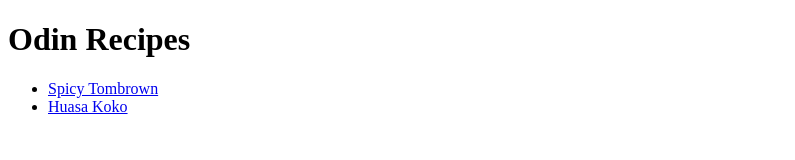
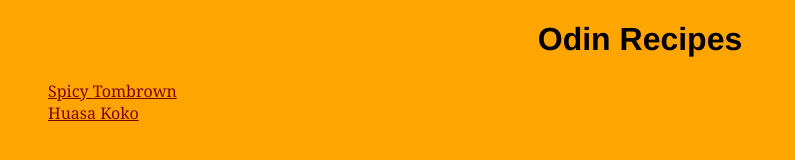
Before and after one commit to nuhuodin/odin-recipes, a plain HTML site: page index.html in a window 1280 px wide. Shown: the whole page, without its empty margins (0-795 px from the left). Drawn offline with Linux system fonts and the light colour scheme.

Commit message:
Edit index.html files and add some basic styling

```diff
--- a/index.html
+++ b/index.html
@@ -3,12 +3,13 @@
     <head>
         <title>Odinite Recipes</title>
         <meta charset="utf-8">
+        <link rel="stylesheet" href="styles.css">
     </head>
     <body>
         <h1>Odin Recipes</h1>
-        <ul>
-            <li><a href="recipes/tombrown.html" target="_blank" rel="noopener noreferrer">Spicy Tombrown</a></li>
-            <li><a href="recipes/koko.html" target="_blank" rel="noopener noreferrer">Huasa Koko</li>
-        </ul>
+	        <ul>
+                <li><a class="tomake" href="recipes/tombrown.html" target="_blank" rel="noopener noreferrer">Spicy Tombrown</a></li>
+                <li><a class="tomake" href="recipes/koko.html" target="_blank" rel="noopener noreferrer">Huasa Koko</li>
+            </ul>
     </body>
 </html>
--- /dev/null
+++ b/recipes/styles.css
@@ -0,0 +1,15 @@
+h1 {
+    color: blue;
+    font-family: fantasy;
+    font-size: 25px;
+    background-color: #002344;
+}
+
+h3 {
+  color: #005588;
+  font-weight: bold;
+}
+
+ul {
+  list-style-type: none;
+}
--- /dev/null
+++ b/styles.css
@@ -0,0 +1,18 @@
+body {
+    background-color: orange;
+    font-family: Helvetica, sans-serif;
+}
+
+h1 {
+    text-align: center;
+}
+
+.tomake {
+    font-size: medium;
+    color: #800000;
+    font-family: georgia, palatino, times, sans-serif;
+}
+
+ul {
+    list-style-type: none;
+}
```
Also changed, not shown: recipes/tombrown.html (+3 -2 lines).
